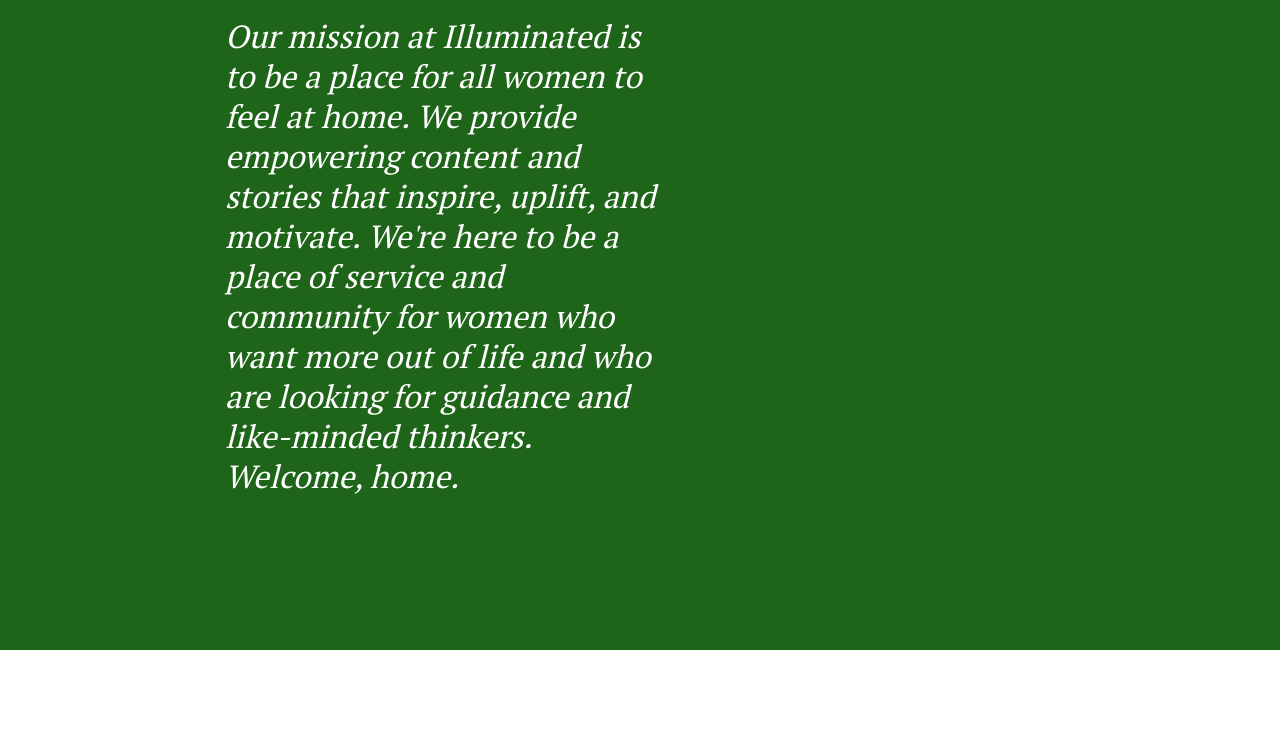
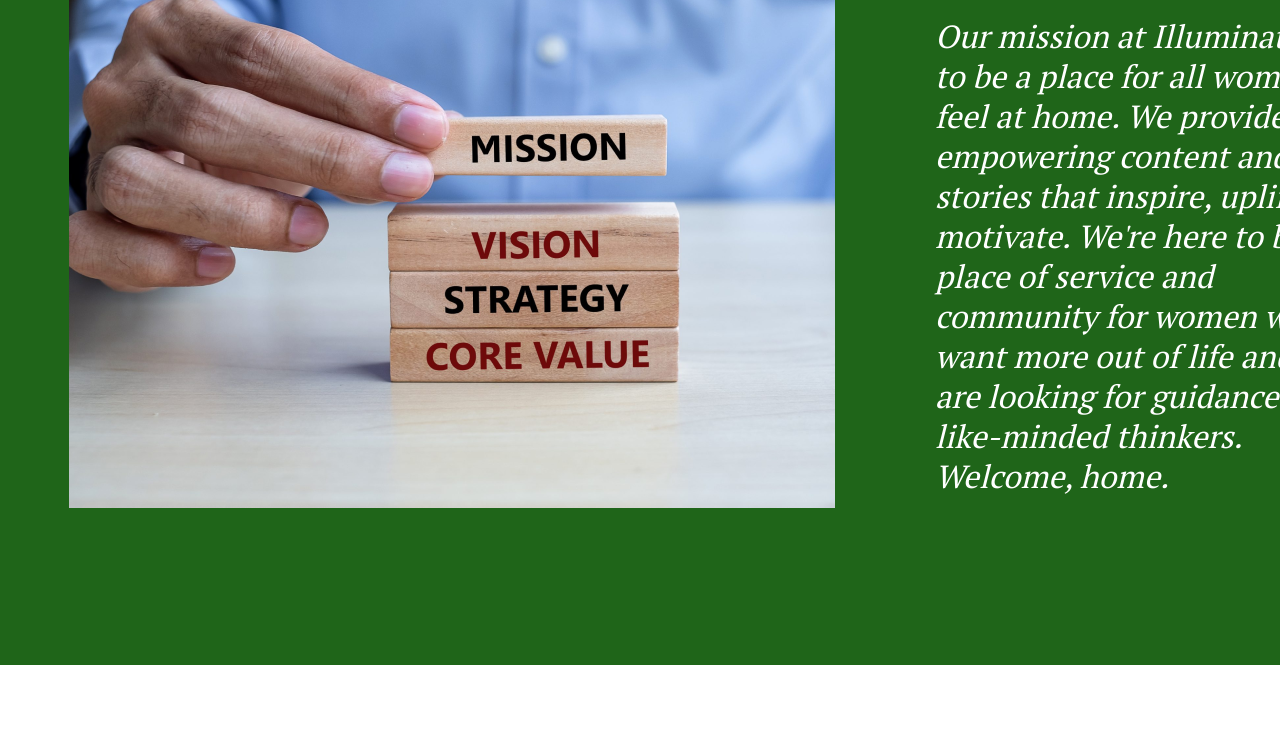
Before and after one commit to TsiKaRa69/Davaleba-5, a plain HTML site: page index.html in a window 1280 px wide. Shown: the part 357-1100 px from the top of the page. Drawn offline with Linux system fonts and the light colour scheme; the site is published under a folder, as on GitHub Pages, so addresses that start at the root find nothing.

Commit message:
Update index.html

```diff
--- a/index.html
+++ b/index.html
@@ -34,7 +34,7 @@
   </header>
   <!-- Starts Section -->
   <section>
-    <img class="poto" src="/img/Rectangle 2.png" alt="Image">
+    <img class="poto" src="img/Rectangle 2.png" alt="Image">
     <div>
       <h2>OUR MISSION</h2>
       <p>
```
